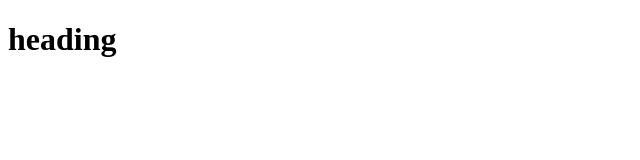
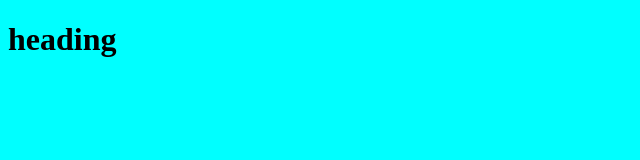
Before and after one commit to AliNajar7/test, a plain HTML site: page index.html in a window 1280 px wide. Shown: the whole page, without its empty margins (0-640 px from the left). Drawn offline with Linux system fonts and the light colour scheme.

Commit message:
styling body with color

```diff
--- a/index.html
+++ b/index.html
@@ -5,6 +5,11 @@
     <meta http-equiv="X-UA-Compatible" content="IE=edge">
     <meta name="viewport" content="width=device-width, initial-scale=1.0">
     <title>Document</title>
+    <style>
+        body{
+            background-color: aqua;
+        }
+    </style>
 </head>
 <body>
     <h1>heading</h1>
```
